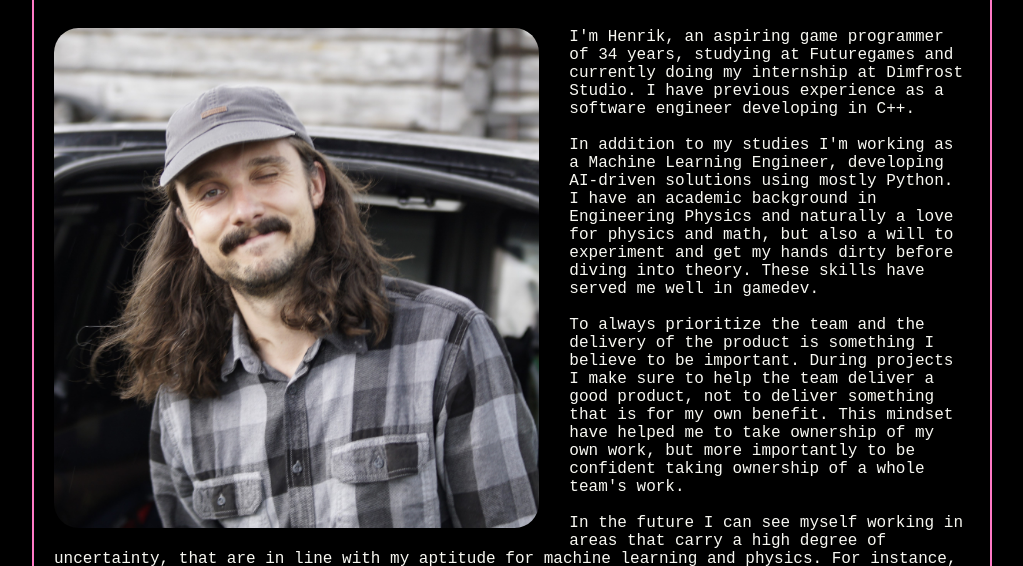
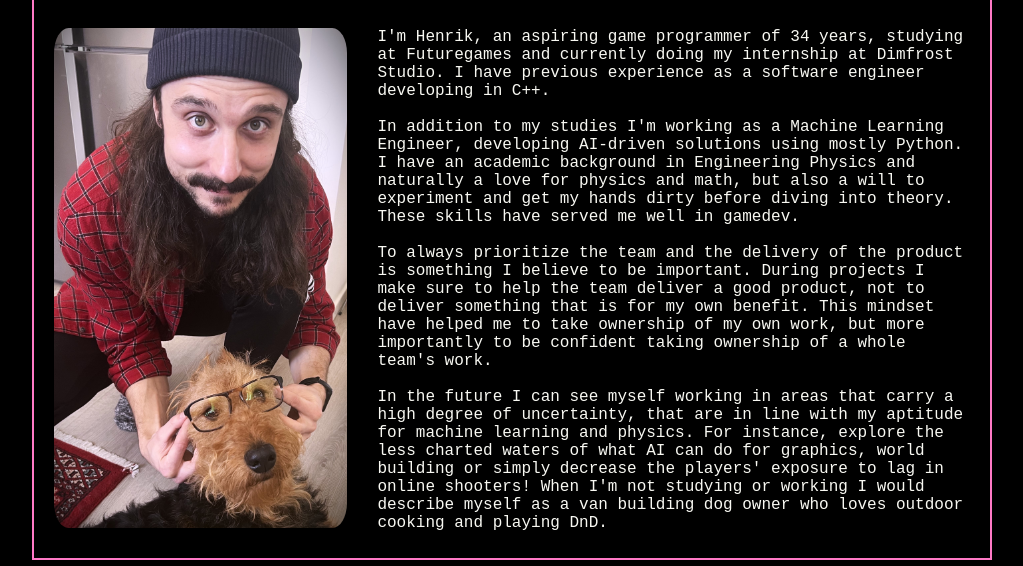
Before and after one commit to hcdvall/hcdvall.github.io, a plain HTML site: page about.html in a window 1280 px wide. Shown: the part 386-952 px from the top of the page, without its empty margins (128-1151 px from the left). Drawn offline with Linux system fonts and the light colour scheme.

Commit message:
Update CV and picture

```diff
--- a/about.html
+++ b/about.html
@@ -47,7 +47,7 @@
         <div class="about-content">
             <div class="about-image">
                 <h1 style="font-size: xx-large; padding-bottom: 30px;">henrik sedvall</h1>
-                <img src="pics/Henrik_2023.JPG" alt="Henrik Sedvall">
+                <img src="pics/new_image_1.jpg" alt="Henrik Sedvall">
             </div>
             <div class="about-text">
                 <p>
```
Also changed, not shown: pics/new_image_1.jpg (added), 1 other file.
